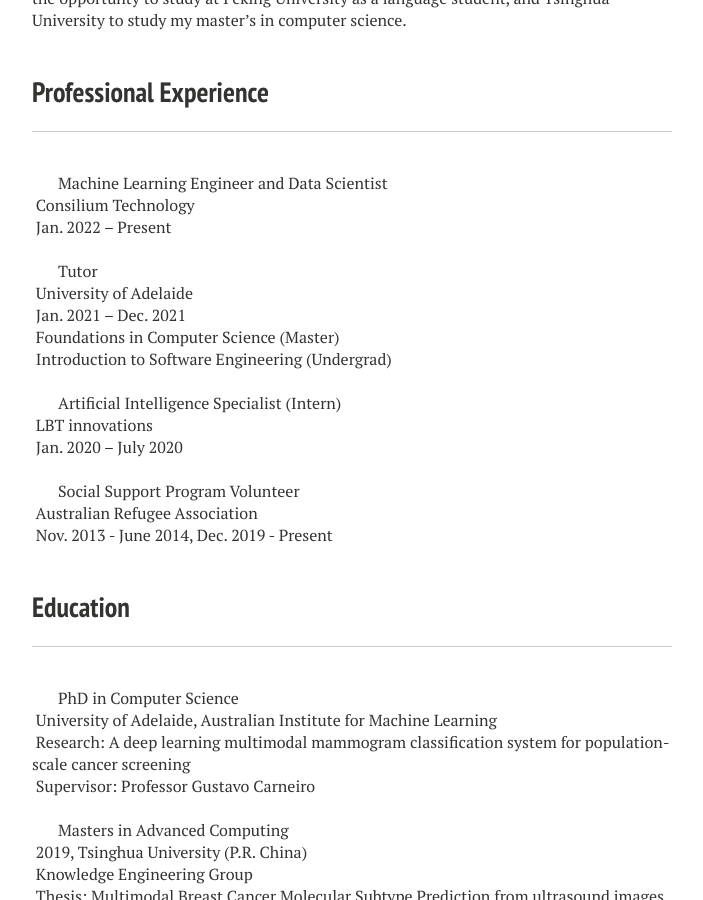
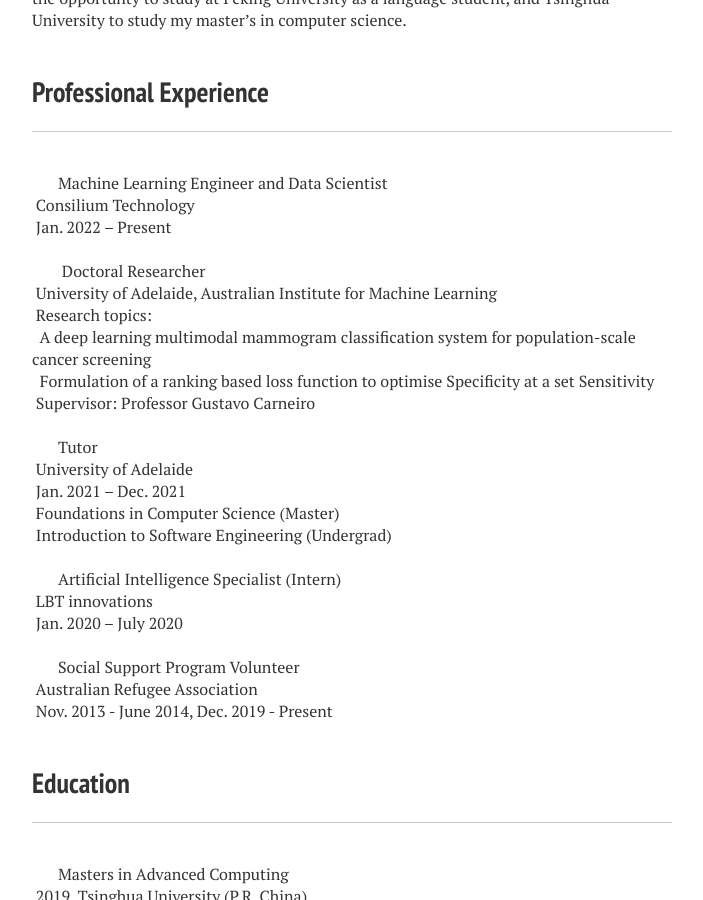
Before and after one commit to MLMogford/MLMogford.github.io, a Jekyll site: the page built from about/index.md, in a window 1280 px wide and 900 px high, scrolled down 852 px. Shown: the whole window, without its empty margins (288-991 px from the left). Built offline with Jekyll 4.4.1, drawn with Linux system fonts in a browser that asks for light colours; nearby versions of some CDN libraries.

Commit message:
Update index.md

```diff
--- a/about/index.md
+++ b/about/index.md
@@ -37,6 +37,15 @@ Machine Learning Engineer and Data Scientist
 
 &nbsp;
 
+&nbsp;Doctoral Researcher
+&nbsp;University of Adelaide, Australian Institute for Machine Learning
+&nbsp;Research topics:
+&nbsp;&nbsp;A deep learning multimodal mammogram classification system for population-scale cancer screening
+&nbsp;&nbsp;Formulation of a ranking based loss function to optimise Specificity at a set Sensitivity
+&nbsp;Supervisor: Professor Gustavo Carneiro
+
+&nbsp;
+
 Tutor
 &nbsp;University of Adelaide
 &nbsp;Jan. 2021 – Dec. 2021
@@ -64,13 +73,6 @@ Social Support Program Volunteer
 
 &nbsp;
 
-PhD in Computer Science
-&nbsp;University of Adelaide, Australian Institute for Machine Learning
-&nbsp;Research: A deep learning multimodal mammogram classification system for population-scale cancer screening
-&nbsp;Supervisor: Professor Gustavo Carneiro
-
-&nbsp;
-
 Masters in Advanced Computing
 &nbsp;2019, Tsinghua University (P.R. China)
 &nbsp;Knowledge Engineering Group
```
